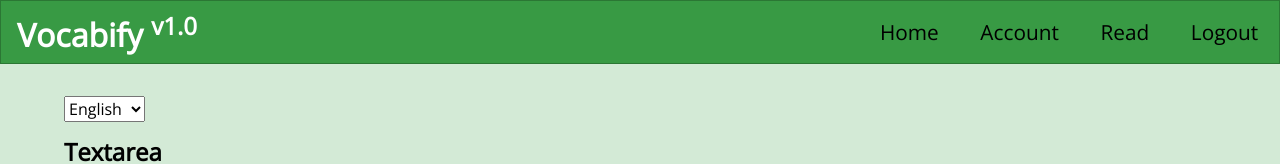
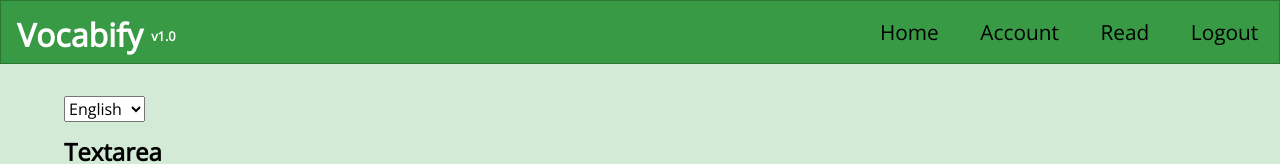
Before and after one commit to ArtificialLuxuryIntelligence/VocabifyMERN, a React (Create React App) app in the folder client/: page /read in a window 1280 px wide. Shown: the top 164 px of the page. Built offline with nearby package versions, Linux system fonts and the light colour scheme.

Commit message:
stable version 1.0

```diff
--- a/client/src/components/Nav/Nav.scss
+++ b/client/src/components/Nav/Nav.scss
@@ -46,6 +46,9 @@ nav {
     h1 {
       margin: 0;
       padding: 0;
+    }
+    sup {
+      font-size: 0.4em;
     }
   }
   .mobile-menu-toggle {
```
